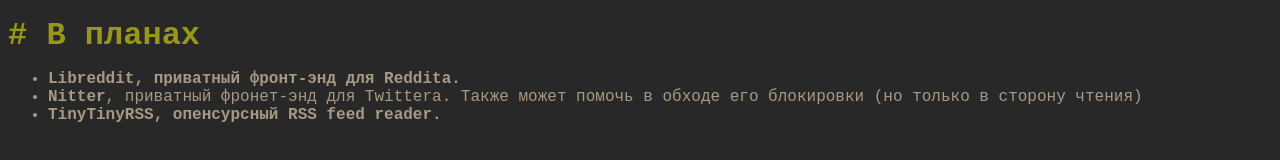
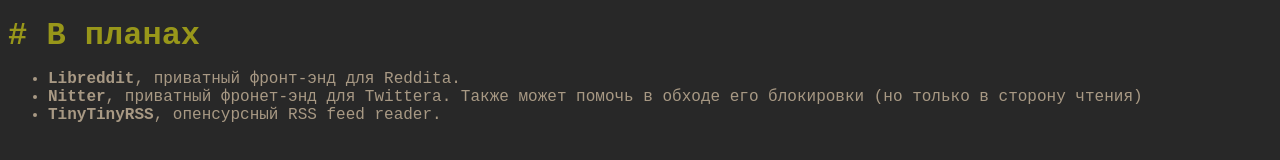
Before and after one commit to kaedeisafox/queerfoxes_mainpage, a plain HTML site: page index.html in a window 1280 px wide. Shown: the part 306-466 px from the top of the page. Drawn offline with Linux system fonts and the light colour scheme.

Commit message:
Update index.html

```diff
--- a/index.html
+++ b/index.html
@@ -25,9 +25,9 @@
         <h1>  <h1 id="planning"> В планах</h1>
          <p>
             <ul>
-                <li><b><strong>Libreddit</strong>, приватный фронт-энд для Reddita.</b></li>
+                <li><b><strong>Libreddit</strong></b>, приватный фронт-энд для Reddita.</b></li>
                 <li><b><strong>Nitter</strong></b>, приватный фронет-энд для Twittera. Также может помочь в обходе его блокировки (но только в сторону чтения)</li>
-                <li><b><strong>TinyTinyRSS</strong>, опенсурсный RSS feed reader.</b></li>
+                <li><b><strong>TinyTinyRSS</strong></b>, опенсурсный RSS feed reader.</b></li>
             </ul>
         </p>
         </div>
```
